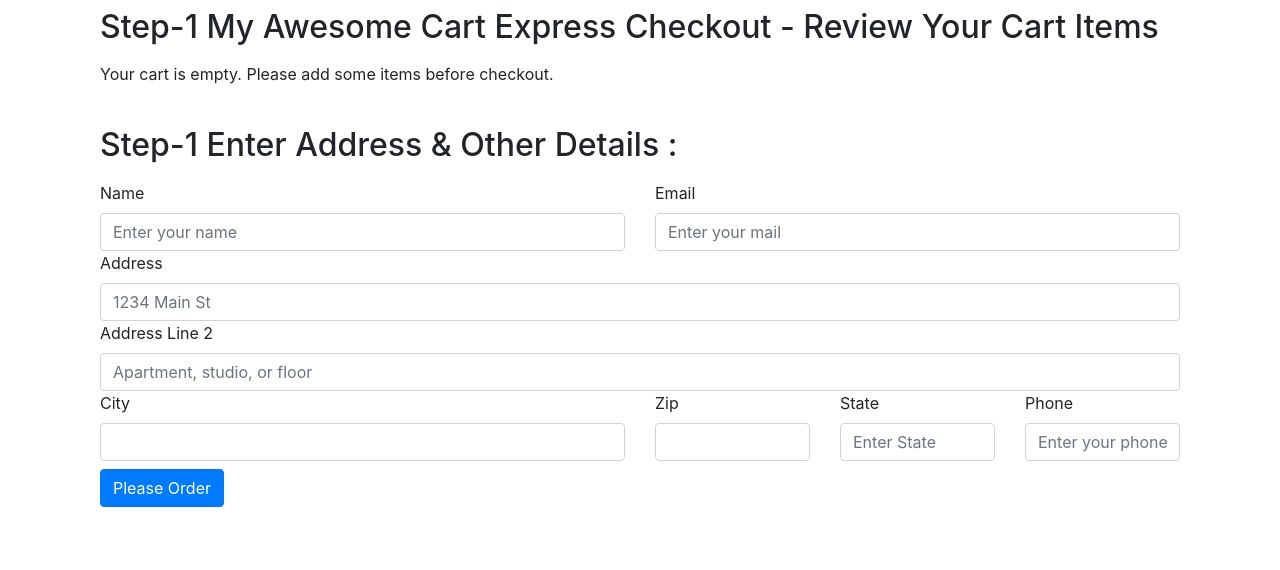
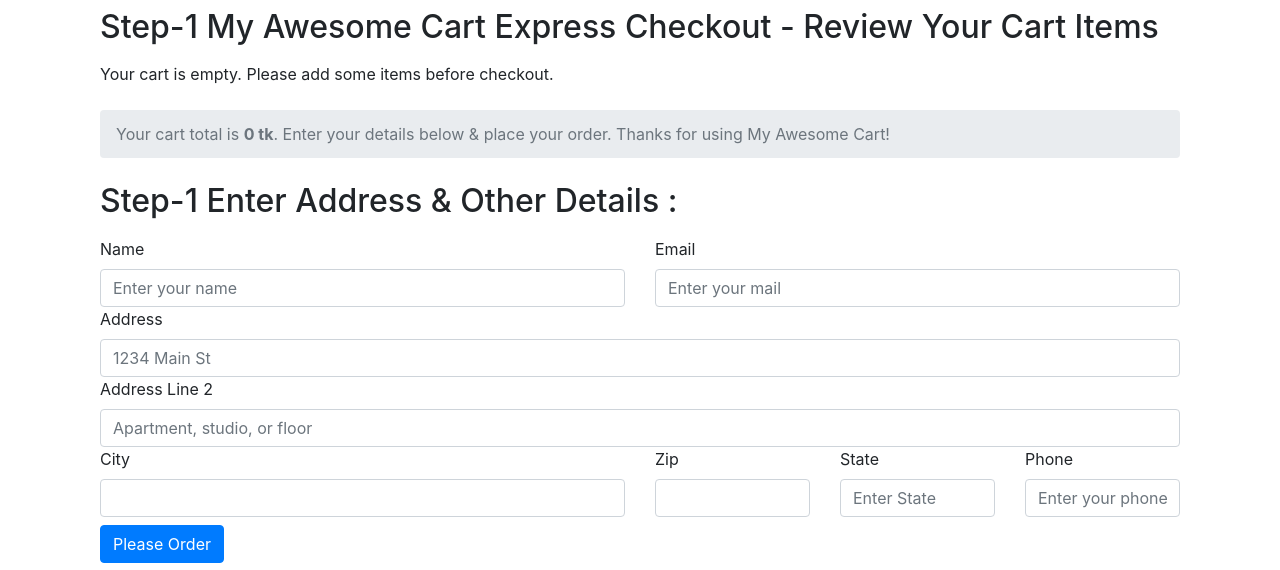
Before and after one commit to Radmehan/Django-E-site, a Django app: page /shop/checkout/ in a window 1280 px wide. Shown: the part 56-626 px from the top of the page. Run offline with Django 3.2, Linux system fonts and the light colour scheme; some libraries are stand-ins or nearby versions.

Commit message:
tut-54 display price

```diff
--- a/myweb/shop/templates/shop/checkout.html
+++ b/myweb/shop/templates/shop/checkout.html
@@ -12,6 +12,12 @@
     <div class="my-3">
       <ul id="items" class="list-group list-group-numbered">
       </ul>
+      <nav aria-label="breadcrumb">
+        <ol class="breadcrumb  mt-2">
+          <li class="breadcrumb-item active" aria-current="page">Your cart total is <b><span id="totalPrice"></span> tk</b>. Enter your details below & place your order. Thanks for using My Awesome Cart!</li>
+        </ol>
+      </nav>
+
     </div>
   </div>
   <div class="col my-4">
@@ -71,6 +77,8 @@
   }
   console.log(cart);
   let sum = 0;
+  let totalPrice = 0;
+
   if ($.isEmptyObject(cart)) {
     mystr = `<p>Your cart is empty. Please add some items before checkout.</p>`;
     $('#items').append(mystr);
@@ -79,7 +87,9 @@
     for (let item in cart) {
       let name = cart[item][1];
       let qty = cart[item][0];
+      let itemPrice = cart[item][2];
       sum += qty;
+      totalPrice = totalPrice + qty*itemPrice;
       mystr = `<li class="list-group-item d-flex justify-content-between align-items-start">
           <div class="ms-2 me-auto">
            ${name}</div>
@@ -87,8 +97,10 @@
         </li>`;
       $('#items').append(mystr);
     }
+
   }
   document.getElementById('cart').innerHTML=sum;
+  document.getElementById('totalPrice').innerHTML=totalPrice;
   $('#itemsJson').val(JSON.stringify(cart));
   {% if thank %}
   alert('Thanks for ordering. Your order id is {{id}}. Use it to track ypur order using our order tracker');
```
Also changed, not shown: myweb/shop/templates/shop/index.html (+4 -3 lines), myweb/db.sqlite3.
